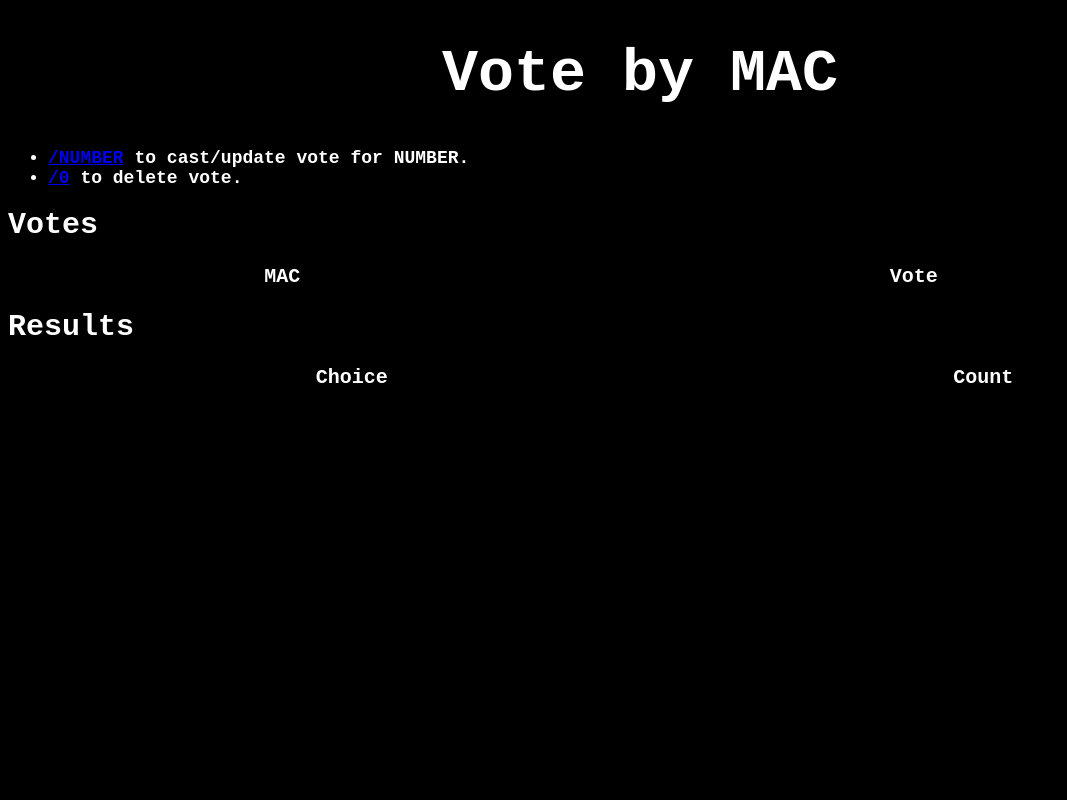
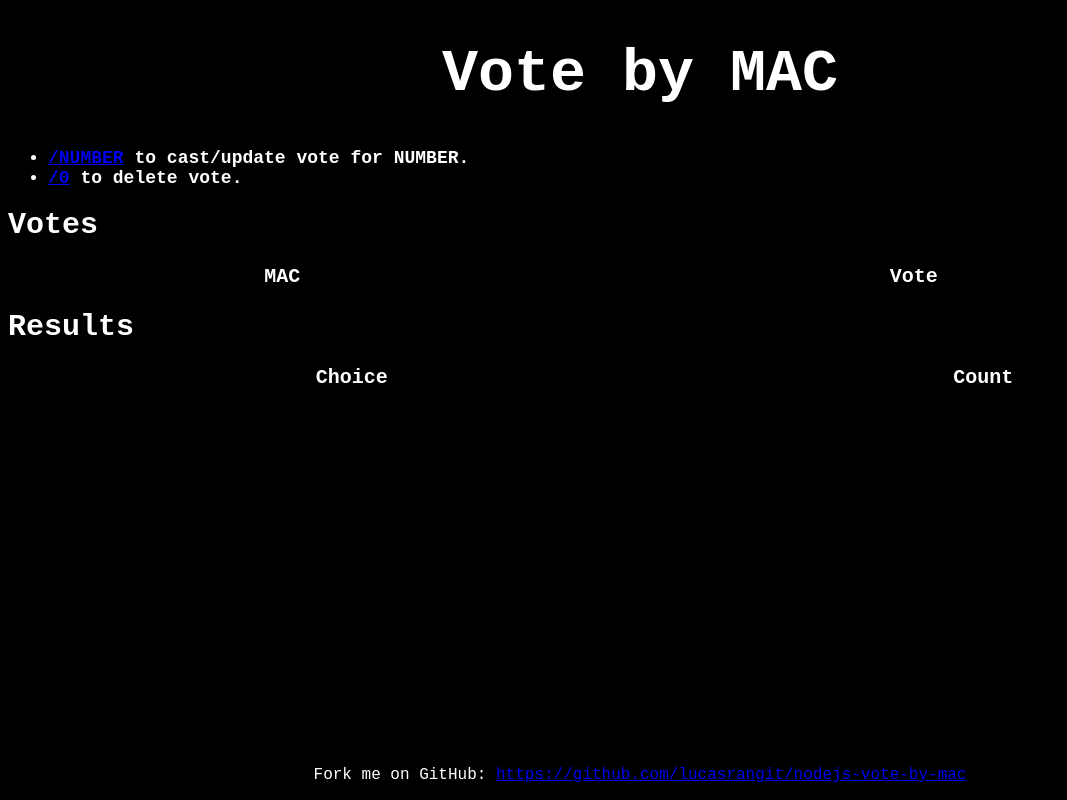
Before and after one commit to robotnyc/nodejs-vote-by-mac, a website: page index.html in a window 1280 px wide. Shown: the whole page, without its empty margins (0-1067 px from the left). Drawn offline with Linux system fonts and the light colour scheme.

Commit message:
add link to repo in footer

```diff
--- a/index.html
+++ b/index.html
@@ -41,7 +41,6 @@
         ul {
             font-size: .3em;
             font-weight: bold;
-
         }
 
         .title {
@@ -49,6 +48,15 @@
             text-align: center;
             font-weight: bold;
             font-size: 3em;
+        }
+
+        footer {
+            position: fixed;
+	    left: 0;
+	    bottom: 0;
+	    width: 100%;
+	    text-align: center;
+            font-size: .8em;
         }
     </style>
 </head>
@@ -76,5 +84,8 @@
         </tr>
         <span id="tr-choice-count" style="display:none;"></span>
     </table>
+    <footer>
+        <p>Fork me on GitHub: <a href="https://github.com/lucasrangit/nodejs-vote-by-mac">https://github.com/lucasrangit/nodejs-vote-by-mac</a></p>
+    </footer>
 </body>
 </html>
```
